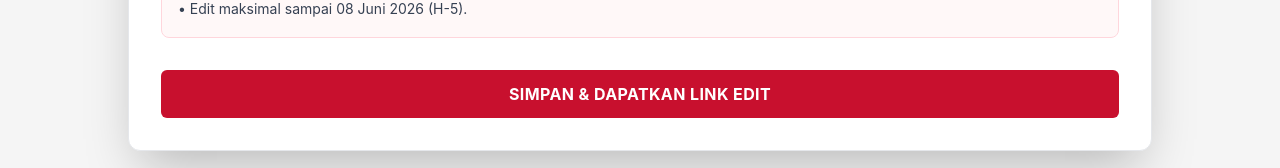
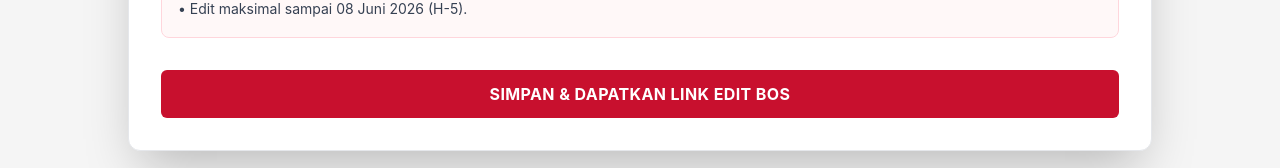
Before and after one commit to revicidigiworks/wcs-borneo-anfield, a React (Vite) app: page /register in a window 1280 px wide. Shown: the part 998-1166 px from the top of the page. Built offline with nearby package versions, Linux system fonts and the light colour scheme; no server answers.

Commit message:
init: tournament system + cloudinary + pdf export

```diff
--- a/src/pages/Register.jsx
+++ b/src/pages/Register.jsx
@@ -442,7 +442,7 @@ export default function Register() {
             </div>
 
             <button type="submit" disabled={loading} className="w-full bg-[#c8102e] hover:bg-[#a70d26] text-white h-12 rounded-md font-bold uppercase tracking-wide disabled:opacity-50">
-            {loading ? "Menyimpan Data..." : "Simpan & Dapatkan Link Edit"}
+              {loading ? "Menyimpan Data..." : "Simpan & Dapatkan Link Edit bos"}
             </button>
           </form>
         </div>
```
Lines whose indentation alone changed are shown as unchanged.
